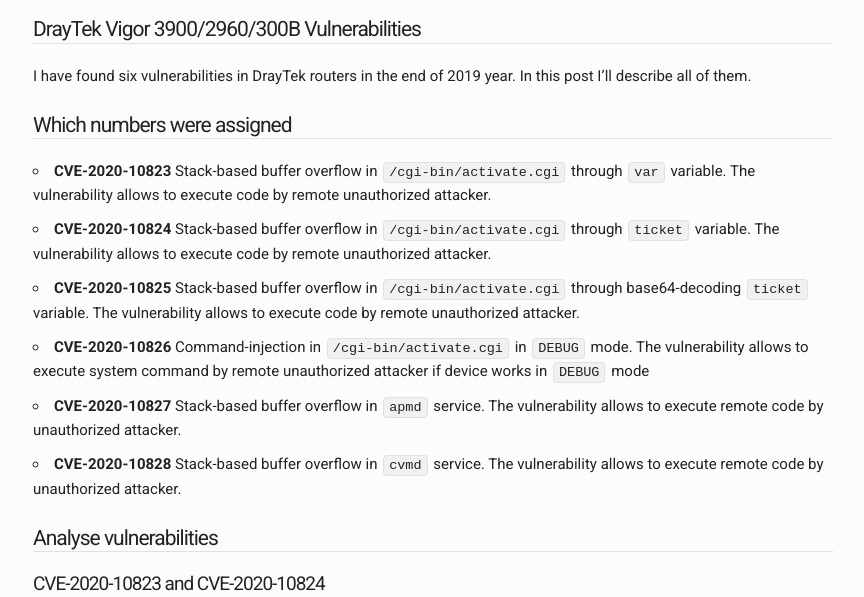
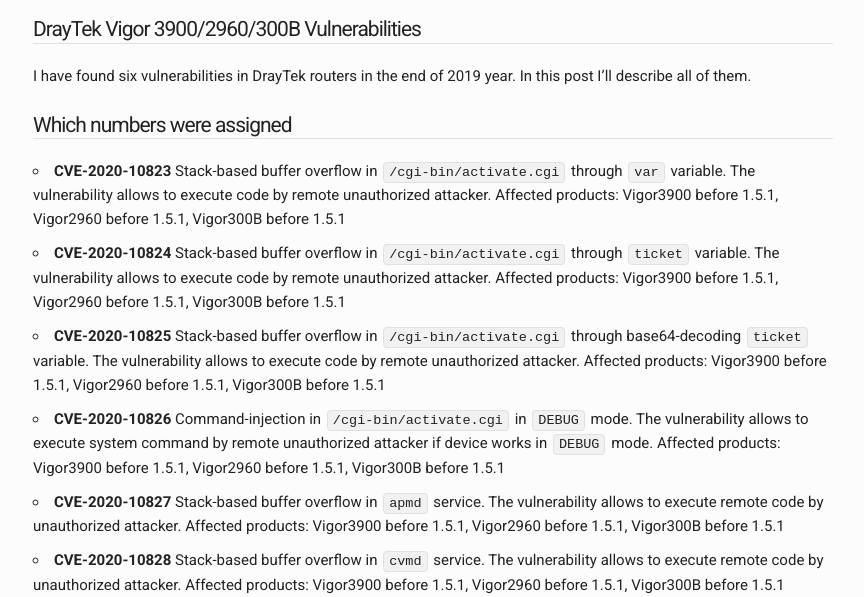
Before and after one commit to nixerr/nixerr.github.io, a plain HTML site: page 2020/03/draytek-vulnerabilities/index.html in a window 1280 px wide. Shown: the part 203-800 px from the top of the page, without its empty margins (207-1071 px from the left). Drawn offline with nearby package versions, Linux system fonts and the light colour scheme.

Commit message:
rebuilding site Чт мар 26 09:59:04 MSK 2020

```diff
--- a/2020/03/draytek-vulnerabilities/index.html
+++ b/2020/03/draytek-vulnerabilities/index.html
@@ -42,17 +42,17 @@
 
 <ul>
 <li><strong>CVE-2020-10823</strong>
-Stack-based buffer overflow in <code>/cgi-bin/activate.cgi</code> through <code>var</code> variable. The vulnerability allows to execute code by remote unauthorized attacker.</li>
+Stack-based buffer overflow in <code>/cgi-bin/activate.cgi</code> through <code>var</code> variable. The vulnerability allows to execute code by remote unauthorized attacker. Affected products: Vigor3900 before 1.5.1, Vigor2960 before 1.5.1, Vigor300B before 1.5.1</li>
 <li><strong>CVE-2020-10824</strong>
-Stack-based buffer overflow in <code>/cgi-bin/activate.cgi</code> through <code>ticket</code> variable. The vulnerability allows to execute code by remote unauthorized attacker.</li>
+Stack-based buffer overflow in <code>/cgi-bin/activate.cgi</code> through <code>ticket</code> variable. The vulnerability allows to execute code by remote unauthorized attacker. Affected products: Vigor3900 before 1.5.1, Vigor2960 before 1.5.1, Vigor300B before 1.5.1</li>
 <li><strong>CVE-2020-10825</strong>
-Stack-based buffer overflow in <code>/cgi-bin/activate.cgi</code> through base64-decoding <code>ticket</code> variable. The vulnerability allows to execute code by remote unauthorized attacker.</li>
+Stack-based buffer overflow in <code>/cgi-bin/activate.cgi</code> through base64-decoding <code>ticket</code> variable. The vulnerability allows to execute code by remote unauthorized attacker. Affected products: Vigor3900 before 1.5.1, Vigor2960 before 1.5.1, Vigor300B before 1.5.1</li>
 <li><strong>CVE-2020-10826</strong>
-Command-injection in <code>/cgi-bin/activate.cgi</code> in <code>DEBUG</code> mode. The vulnerability allows to execute system command by remote unauthorized attacker if device works in <code>DEBUG</code> mode</li>
+Command-injection in <code>/cgi-bin/activate.cgi</code> in <code>DEBUG</code> mode. The vulnerability allows to execute system command by remote unauthorized attacker if device works in <code>DEBUG</code> mode. Affected products: Vigor3900 before 1.5.1, Vigor2960 before 1.5.1, Vigor300B before 1.5.1</li>
 <li><strong>CVE-2020-10827</strong>
-Stack-based buffer overflow in <code>apmd</code> service. The vulnerability allows to execute remote code by unauthorized attacker.</li>
+Stack-based buffer overflow in <code>apmd</code> service. The vulnerability allows to execute remote code by unauthorized attacker. Affected products: Vigor3900 before 1.5.1, Vigor2960 before 1.5.1, Vigor300B before 1.5.1</li>
 <li><strong>CVE-2020-10828</strong>
-Stack-based buffer overflow in <code>cvmd</code> service. The vulnerability allows to execute remote code by unauthorized attacker.</li>
+Stack-based buffer overflow in <code>cvmd</code> service. The vulnerability allows to execute remote code by unauthorized attacker. Affected products: Vigor3900 before 1.5.1, Vigor2960 before 1.5.1, Vigor300B before 1.5.1</li>
 </ul>
 
 <h1 id="analyse-vulnerabilities">Analyse vulnerabilities</h1>
--- a/blog/index.xml
+++ b/blog/index.xml
@@ -19,7 +19,7 @@
 
       <guid>http://slashd.ga/2020/03/draytek-vulnerabilities/</guid>
       <description>DrayTek Vigor 3900/2960/300B Vulnerabilities I have found six vulnerabilities in DrayTek routers in the end of 2019 year. In this post I&amp;rsquo;ll describe all of them.
-Which numbers were assigned  CVE-2020-10823 Stack-based buffer overflow in /cgi-bin/activate.cgi through var variable. The vulnerability allows to execute code by remote unauthorized attacker. CVE-2020-10824 Stack-based buffer overflow in /cgi-bin/activate.cgi through ticket variable. The vulnerability allows to execute code by remote unauthorized attacker. CVE-2020-10825 Stack-based buffer overflow in /cgi-bin/activate.</description>
+Which numbers were assigned  CVE-2020-10823 Stack-based buffer overflow in /cgi-bin/activate.cgi through var variable. The vulnerability allows to execute code by remote unauthorized attacker. Affected products: Vigor3900 before 1.5.1, Vigor2960 before 1.5.1, Vigor300B before 1.5.1 CVE-2020-10824 Stack-based buffer overflow in /cgi-bin/activate.cgi through ticket variable.</description>
     </item>
 
     <item>
--- a/index.xml
+++ b/index.xml
@@ -19,7 +19,7 @@
 
       <guid>http://slashd.ga/2020/03/draytek-vulnerabilities/</guid>
       <description>DrayTek Vigor 3900/2960/300B Vulnerabilities I have found six vulnerabilities in DrayTek routers in the end of 2019 year. In this post I&amp;rsquo;ll describe all of them.
-Which numbers were assigned  CVE-2020-10823 Stack-based buffer overflow in /cgi-bin/activate.cgi through var variable. The vulnerability allows to execute code by remote unauthorized attacker. CVE-2020-10824 Stack-based buffer overflow in /cgi-bin/activate.cgi through ticket variable. The vulnerability allows to execute code by remote unauthorized attacker. CVE-2020-10825 Stack-based buffer overflow in /cgi-bin/activate.</description>
+Which numbers were assigned  CVE-2020-10823 Stack-based buffer overflow in /cgi-bin/activate.cgi through var variable. The vulnerability allows to execute code by remote unauthorized attacker. Affected products: Vigor3900 before 1.5.1, Vigor2960 before 1.5.1, Vigor300B before 1.5.1 CVE-2020-10824 Stack-based buffer overflow in /cgi-bin/activate.cgi through ticket variable.</description>
     </item>
 
     <item>
```
